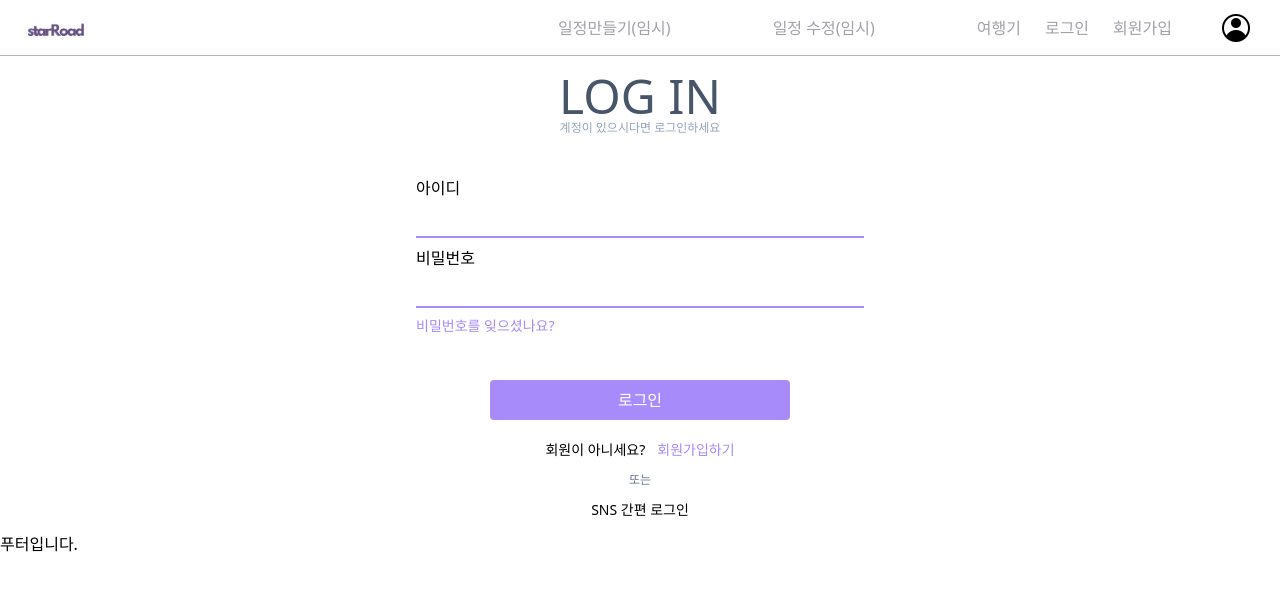
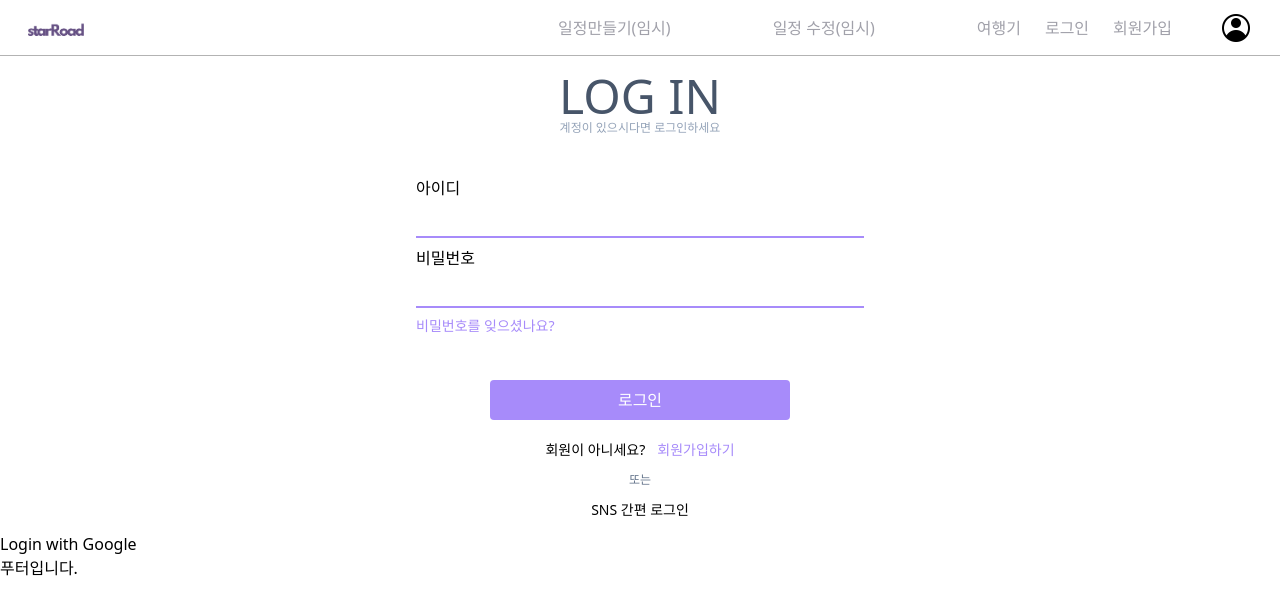
Before and after one commit to kimcodud/elice-gitlab-mirroring, a React (Vite) app: page /login in a window 1280 px wide. Shown: the top 614 px of the page. Built offline with nearby package versions, Linux system fonts and the light colour scheme.

Commit message:
test: Add google 로그인 컴포넌트
GOOGLE로그인 COMPONENT 추가

```diff
--- /dev/null
+++ b/src/components/LoginPage/Google.jsx
@@ -0,0 +1,23 @@
+import React from "react";
+
+const Google = () => {
+  const handleLogin = () => {
+    const clientId =
+      "967078246054-hjffdp6i565eor8l6b0390gm18uuvn60.apps.googleusercontent.com";
+    const scope =
+      "https://www.googleapis.com/auth/userinfo.email https://www.googleapis.com/auth/userinfo.profile openid";
+    const redirectUri = "http://localhost:3000/auth/callback";
+    const responseType = "code";
+    const url = `https://accounts.google.com/o/oauth2/v2/auth?client_id=${clientId}&redirect_uri=${redirectUri}&response_type=${responseType}&scope=${scope}`;
+
+    window.location.href = url;
+  };
+
+  return (
+    <div>
+      <button onClick={() => handleLogin()}>Login with Google</button>
+    </div>
+  );
+};
+
+export default Google;
--- a/src/pages/LoginPage/LoginPage.jsx
+++ b/src/pages/LoginPage/LoginPage.jsx
@@ -1,9 +1,10 @@
 import LoginPageComponent from "../../components/LoginPage/LoginPage";
-
+import Google from "../../components/LoginPage/Google";
 function LoginPage() {
   return (
     <>
       <LoginPageComponent />
+      <Google />
     </>
   );
 }
```
